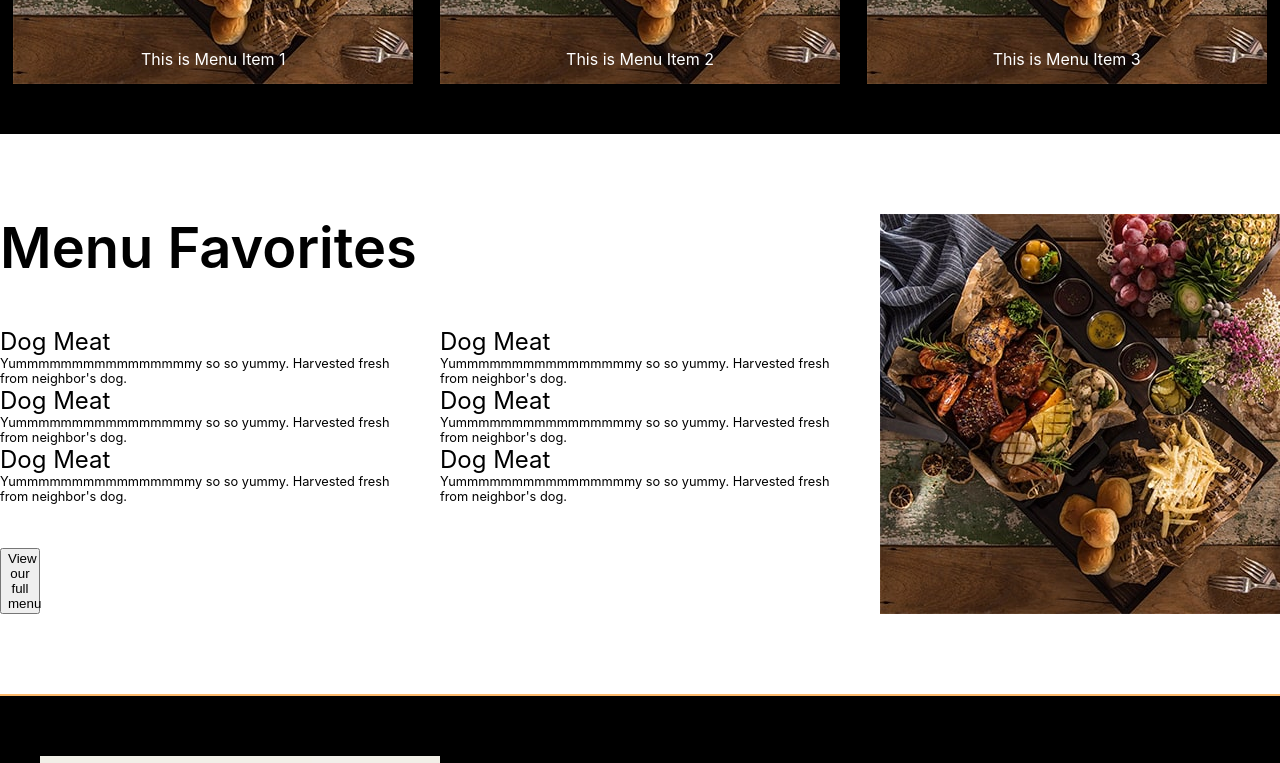
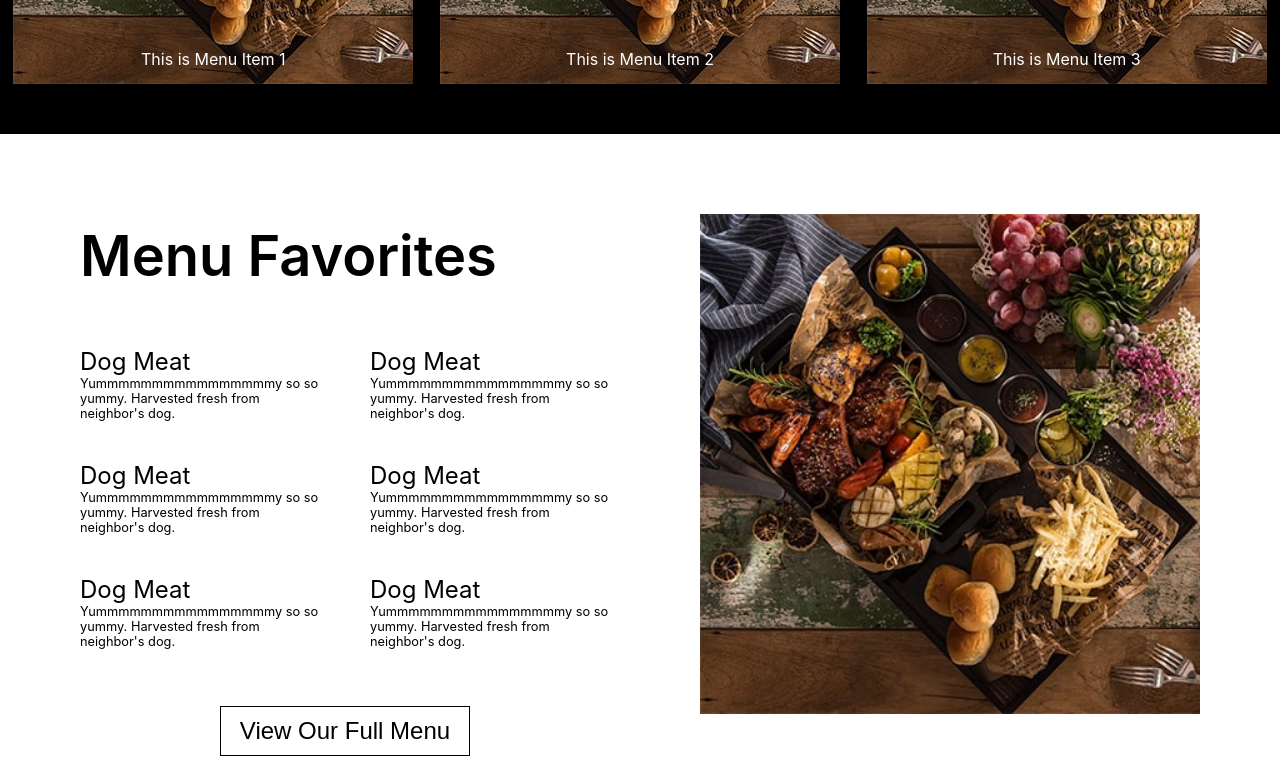
Before and after one commit to ericliudx/328-Loft, a React (Create React App) app in the folder app/: page / in a window 1280 px wide. Shown: the part 1180-1943 px from the top of the page. Built offline with nearby package versions, Linux system fonts and the light colour scheme.

Commit message:
home page menu favs section basically done

```diff
--- a/app/src/home_page/home-page-menu/home-page-menu-item/home-page-menu-item.css
+++ b/app/src/home_page/home-page-menu/home-page-menu-item/home-page-menu-item.css
@@ -1,3 +1,8 @@
+.home-page-menu-left-item{
+    margin-top: 5vh;
+    max-width: 30vh;
+}
+
 .home-page-menu-left-item-title{
     font-size: 1.5em;
 
--- a/app/src/home_page/home-page-menu/home-page-menu.css
+++ b/app/src/home_page/home-page-menu/home-page-menu.css
@@ -3,12 +3,14 @@
     justify-content: space-between;
     padding-top: 10vh;
     padding-bottom: 10vh;
+    margin-left: 80px;
+    margin-right: 80px;
 }
 
 .home-page-menu-left{
     display: flex;
     flex-direction: column;
-    justify-content: space-between;
+    justify-content: space-around;
 }
 
 .home-page-menu-title{
@@ -32,12 +34,32 @@
     margin-right: 50px;
 }
 
+.home-page-menu-button-container{
+    display:flex;
+    justify-content: center;
+}
+
 .home-page-menu-view-full-menu{
-    max-width: 40px;
+    margin-top: 40px;
+    margin-right: 50px;
+    width: 250px;
+    height: 50px;
+    background-color: white;
+    border: 1px solid black;
+    font-size: 1.5em;
+
+    text-transform: capitalize;
+}
+
+.home-page-menu-view-full-menu:hover{
+    background-color: black;
+    color: white;
+    transition: all 0.5s;
 }
 
 .home-page-menu-right{
     position: relative;
-    max-width: 600px;
+    width: 500px;
     height: 100%;
+    padding-bottom: 50px;
 }
--- a/app/src/home_page/home-page-menu/home-page-menu.js
+++ b/app/src/home_page/home-page-menu/home-page-menu.js
@@ -1,7 +1,17 @@
 import "./home-page-menu.css";
 import HomePageMenuItem from "./home-page-menu-item/home-page-menu-item";
 
+import React from 'react';
+import { useNavigate } from 'react-router-dom';
+
 function HomePageMenu({image}) {
+
+    const navigate = useNavigate();
+
+    const handleClick = () => {
+        navigate('/food-page');
+    };
+
     return (
         <div className="home-page-menu-container">
             <div className="home-page-menu-left">
@@ -21,10 +31,14 @@ function HomePageMenu({image}) {
                     </div>
                 </div>
 
+                <div className="home-page-menu-button-container">
+                    <button className="home-page-menu-view-full-menu" onClick = {handleClick}>
+                        <div className="home-page-menu-button-text">
+                            View our full menu
+                        </div>
+                    </button>
+                </div>
 
-                <button className="home-page-menu-view-full-menu">
-                    View our full menu
-                </button>
             </div>
             <img className="home-page-menu-right" src={image}></img>
         </div>
```
